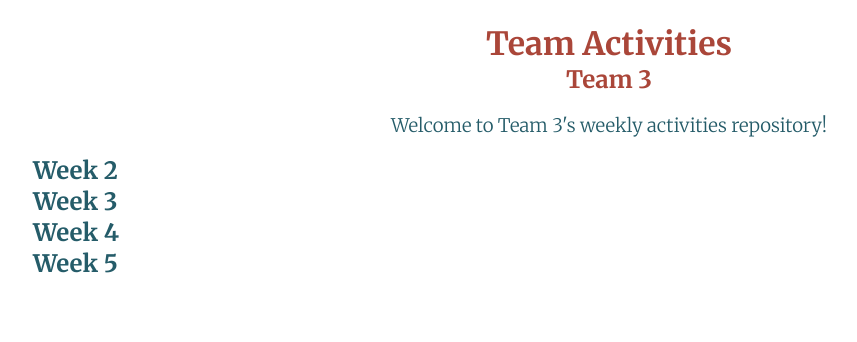
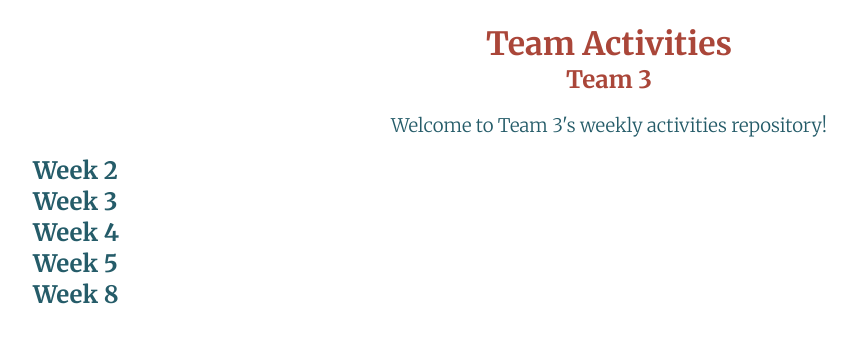
Before and after one commit to nancinewell/wdd330team3, a plain HTML site: page index.html in a window 1280 px wide. Shown: the whole page, without its empty margins (31-888 px from the left). Drawn offline with Linux system fonts and the light colour scheme.

Commit message:
Update index.html

```diff
--- a/index.html
+++ b/index.html
@@ -31,6 +31,7 @@
 					<li><a href="week3.html">Week 3</a></li>
 					<li><a href="week4.html">Week 4</a></li>
 					<li><a href="hikes.html">Week 5</a></li>
+					<li><a href="w8_team3.html">Week 8</a></li>
 				</ul>
 			</nav>
 		</main>
```
